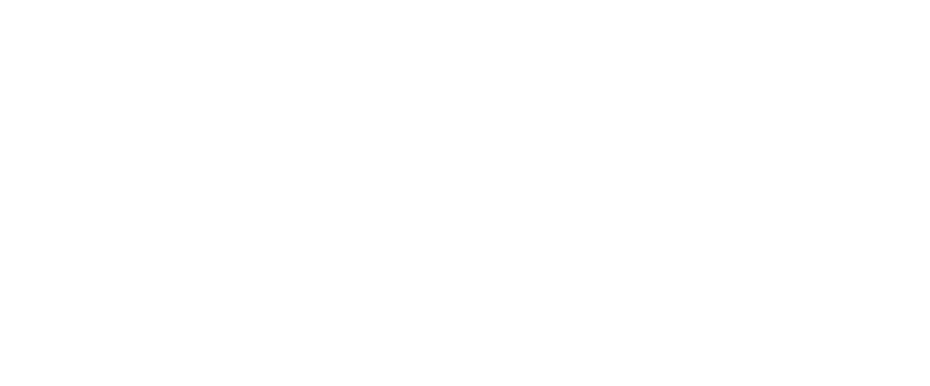
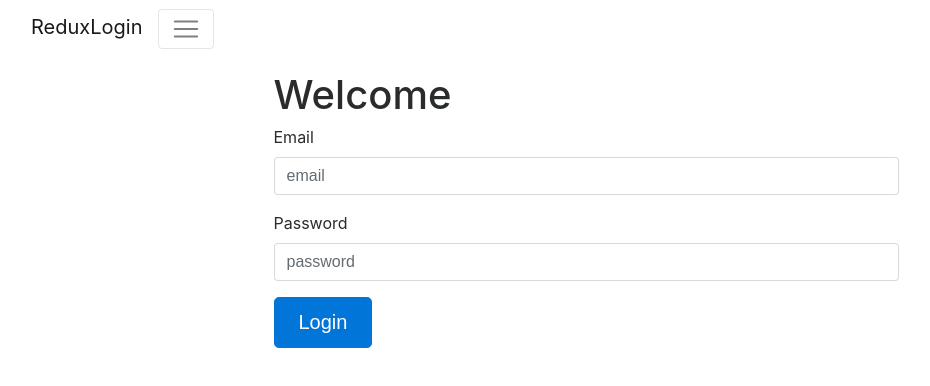
Before and after one commit to weikee94/test-web, a React (Create React App) app: page /signup in a window 1280 px wide. Shown: the top 386 px of the page, without its empty margins (54-984 px from the left). Built offline with nearby package versions, Linux system fonts and the light colour scheme.

Commit message:
update backend

```diff
--- a/src/App.js
+++ b/src/App.js
@@ -3,7 +3,8 @@ import "./App.css";
 import axios from "axios";
 import { NavLink } from "react-router-dom";
 
-const rootAPI = "https://stark-anchorage-68703.herokuapp.com/";
+// const rootAPI = "https://stark-anchorage-68703.herokuapp.com/";
+const rootAPI = "http://localhost:3000/";
 
 class App extends Component {
   constructor(props) {
@@ -13,17 +14,28 @@ class App extends Component {
       email: "",
       password: "",
       loginemail: "",
-      loginpassword: ""
+      loginpassword: "",
+      authString: ""
     };
   }
 
   componentDidMount() {
-    axios.get(`${rootAPI}todos`).then(res => {
-      const todos = res.data.todos;
-      this.setState({
-        todos
+    // const authString = this.state.authString;
+    const authString = localStorage.getItem("jwtToken");
+
+    axios
+      .get(`${rootAPI}todos`, {
+        headers: {
+          "x-auth": authString
+        }
+      })
+      .then(res => {
+        console.log("Response: ", res);
+        const todos = res.data.todos;
+        this.setState({
+          todos
+        });
       });
-    });
   }
 
   handleChange(event) {
@@ -47,49 +59,30 @@ class App extends Component {
   };
 
   loginHandler = () => {
-    console.log(this.state);
     const body = {
       email: this.state.loginemail,
       password: this.state.loginpassword
     };
-    axios.post(`${rootAPI}users/login`, body);
+    console.log(body);
+    axios.post(`${rootAPI}users/login`, body).then(
+      res => {
+        // console.log("response from login: ", res);
+
+        const token = res.data.token;
+        localStorage.setItem("jwtToken", token);
+        this.setState({
+          authString: res.data.token
+        });
+      },
+      error => {
+        console.log("Error from login: ", error);
+      }
+    );
   };
 
   render() {
     return (
       <div className="App">
-        <div>sign up</div>
-        <input
-          type="text"
-          placeholder="email"
-          name="email"
-          onChange={this.handleChange.bind(this)}
-        />
-        <input
-          type="text"
-          placeholder="password"
-          name="password"
-          onChange={this.handleChange.bind(this)}
-        />
-        <button onClick={() => this.registerHandler()}>sign up</button>
-
-        <div>login</div>
-        <input
-          type="text"
-          placeholder="email"
-          name="loginemail"
-          onChange={this.handleChange.bind(this)}
-        />
-        <input
-          type="text"
-          placeholder="password"
-          name="loginpassword"
-          onChange={this.handleChange.bind(this)}
-        />
-        <button onClick={() => this.loginHandler()}>login</button>
-        <NavLink to="/create">
-          <div>create</div>
-        </NavLink>
         <div className="container">
           <div className="row">
             {this.state.todos.length > 0
--- a/src/components/CreateProduct/CreateProduct.js
+++ b/src/components/CreateProduct/CreateProduct.js
@@ -11,7 +11,7 @@ class CreateProduct extends Component {
     };
   }
   submitHandler = () => {
-    console.log("Submitted!");
+    console.log("Submitted!", console.log(this));
     axios.post(`${rootAPI}todos`, this.state);
   };
 
--- /dev/null
+++ b/src/components/Navigation.js
@@ -0,0 +1,49 @@
+import React, { Component } from "react";
+import { Link } from "react-router-dom";
+
+class Navigation extends Component {
+  render() {
+    return (
+      <nav className="navbar navbar-expand-lg navbar-light bg-light mb-3">
+        <div className="container">
+          <Link className="navbar-brand" to="/">
+            ReduxLogin
+          </Link>
+          <button
+            className="navbar-toggler"
+            type="button"
+            data-toggle="collapse"
+            data-target="#navbarsExample05"
+            aria-controls="navbarsExample05"
+            aria-expanded="false"
+            aria-label="Toggle navigation"
+          >
+            <span className="navbar-toggler-icon" />
+          </button>
+
+          <div className="collapse navbar-collapse" id="navbarsExample05">
+            <ul className="navbar-nav mr-auto">
+              <li className="nav-item">
+                <Link className="nav-link" to="/login">
+                  Login
+                </Link>
+              </li>
+              <li className="nav-item">
+                <Link className="nav-link" to="/signup">
+                  Sign Up
+                </Link>
+              </li>
+              <li className="nav-item">
+                <Link className="nav-link" to="/create">
+                  Create
+                </Link>
+              </li>
+            </ul>
+          </div>
+        </div>
+      </nav>
+    );
+  }
+}
+
+export default Navigation;
--- /dev/null
+++ b/src/components/Signup/SignupForm.js
@@ -0,0 +1,93 @@
+import React, { Component } from "react";
+import { withRouter } from "react-router-dom";
+import axios from "axios";
+
+// const rootAPI = "https://stark-anchorage-68703.herokuapp.com/";
+const rootAPI = "http://localhost:3000/";
+
+class SignupForm extends Component {
+  constructor(props) {
+    super(props);
+    this.state = {
+      email: "",
+      password: "",
+      isLoading: false
+    };
+  }
+
+  onChange = e => {
+    this.setState({
+      [e.target.name]: e.target.value
+    });
+  };
+
+  onSubmit = e => {
+    e.preventDefault();
+    this.setState({
+      errors: {},
+      isLoading: true
+    });
+
+    const body = {
+      email: this.state.email,
+      password: this.state.password
+    };
+    console.log(body);
+
+    axios.post(`${rootAPI}users/login`, body).then(
+      res => {
+        const token = res.data.token;
+        localStorage.setItem("jwtToken", token);
+        setTimeout(this.props.history.push("/"), 3000);
+      },
+      error => {
+        this.setState({
+          isLoading: false
+        });
+        console.log("Error from login: ", error);
+      }
+    );
+  };
+
+  render() {
+    return (
+      <div>
+        <form onSubmit={this.onSubmit}>
+          <h1>Welcome</h1>
+          <div className="form-group">
+            <label className="control-label">Email</label>
+            <input
+              type="email"
+              name="email"
+              placeholder="email"
+              onChange={this.onChange}
+              value={this.state.email}
+              className="form-control"
+            />
+          </div>
+          <div className="form-group">
+            <label className="control-label">Password</label>
+            <input
+              type="password"
+              name="password"
+              placeholder="password"
+              onChange={this.onChange}
+              value={this.state.password}
+              className="form-control"
+            />
+          </div>
+          <div className="form-group">
+            <button
+              className="btn btn-primary btn-lg"
+              disabled={this.state.isLoading}
+            >
+              Login
+            </button>
+          </div>
+        </form>
+      </div>
+    );
+  }
+}
+
+export default withRouter(SignupForm);
--- /dev/null
+++ b/src/components/Signup/SignupPage.js
@@ -0,0 +1,18 @@
+import React, { Component } from "react";
+import SignupForm from "./SignupForm";
+
+class SignupPage extends Component {
+  render() {
+    return (
+      <div className="row">
+        <div className="col-md-3" />
+        <div className="col-md-6">
+          <SignupForm />
+        </div>
+        <div className="col-md-3" />
+      </div>
+    );
+  }
+}
+
+export default SignupPage;
--- a/src/routers/AppRouter.js
+++ b/src/routers/AppRouter.js
@@ -3,14 +3,20 @@ import { BrowserRouter, Route, Switch } from "react-router-dom";
 import HomePage from "../App";
 import CreateProductPage from "../components/CreateProduct/CreateProduct";
 import ProductDetails from "../components/ProductDetails/ProductDetails";
+import Navigation from "../components/Navigation";
+import SignupPage from "../components/Signup/SignupPage";
 
 const AppRouter = () => (
   <BrowserRouter>
-    <Switch>
-      <Route path="/" exact={true} component={HomePage} />
-      <Route path="/create" component={CreateProductPage} />
-      <Route path="/product/:id" component={ProductDetails} />
-    </Switch>
+    <div>
+      <Navigation />
+      <Switch>
+        <Route path="/" exact={true} component={HomePage} />
+        <Route path="/create" component={CreateProductPage} />
+        <Route path="/product/:id" component={ProductDetails} />
+        <Route path="/signup" component={SignupPage} />
+      </Switch>
+    </div>
   </BrowserRouter>
 );
 
```
